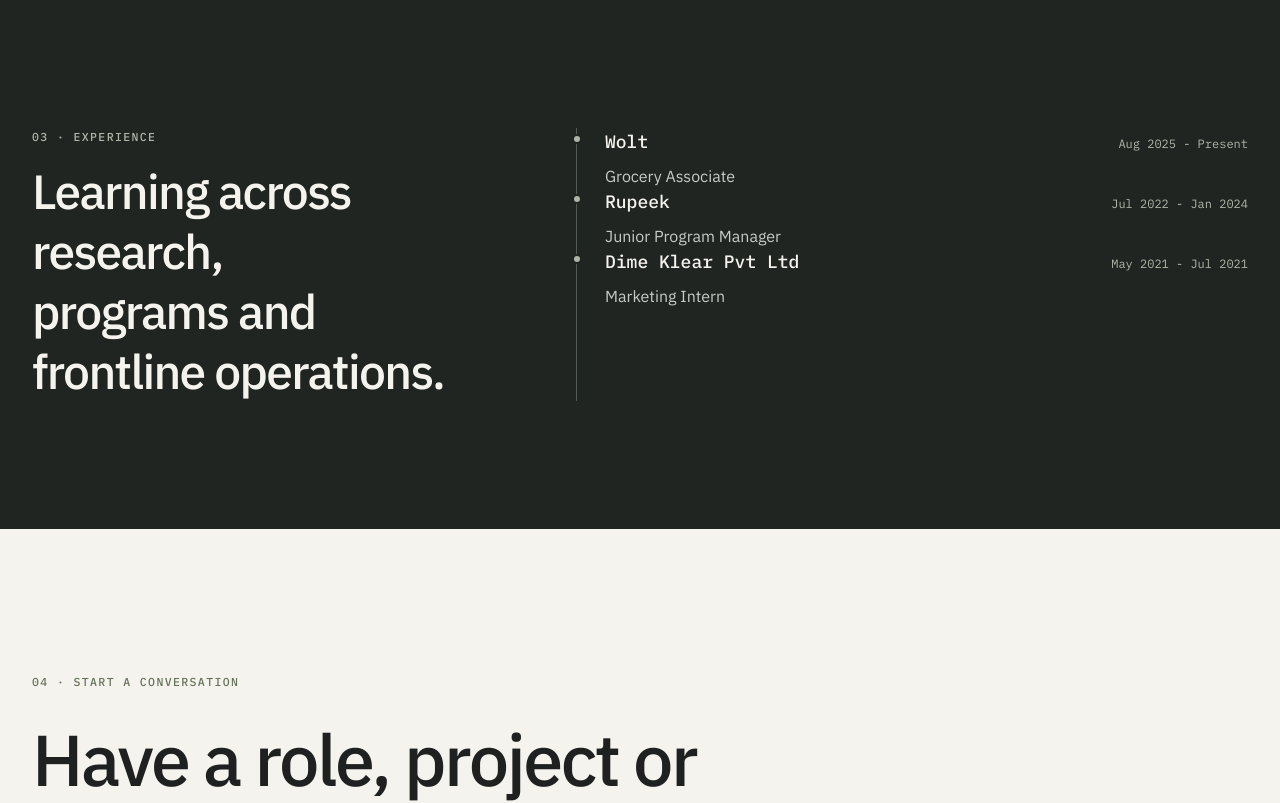
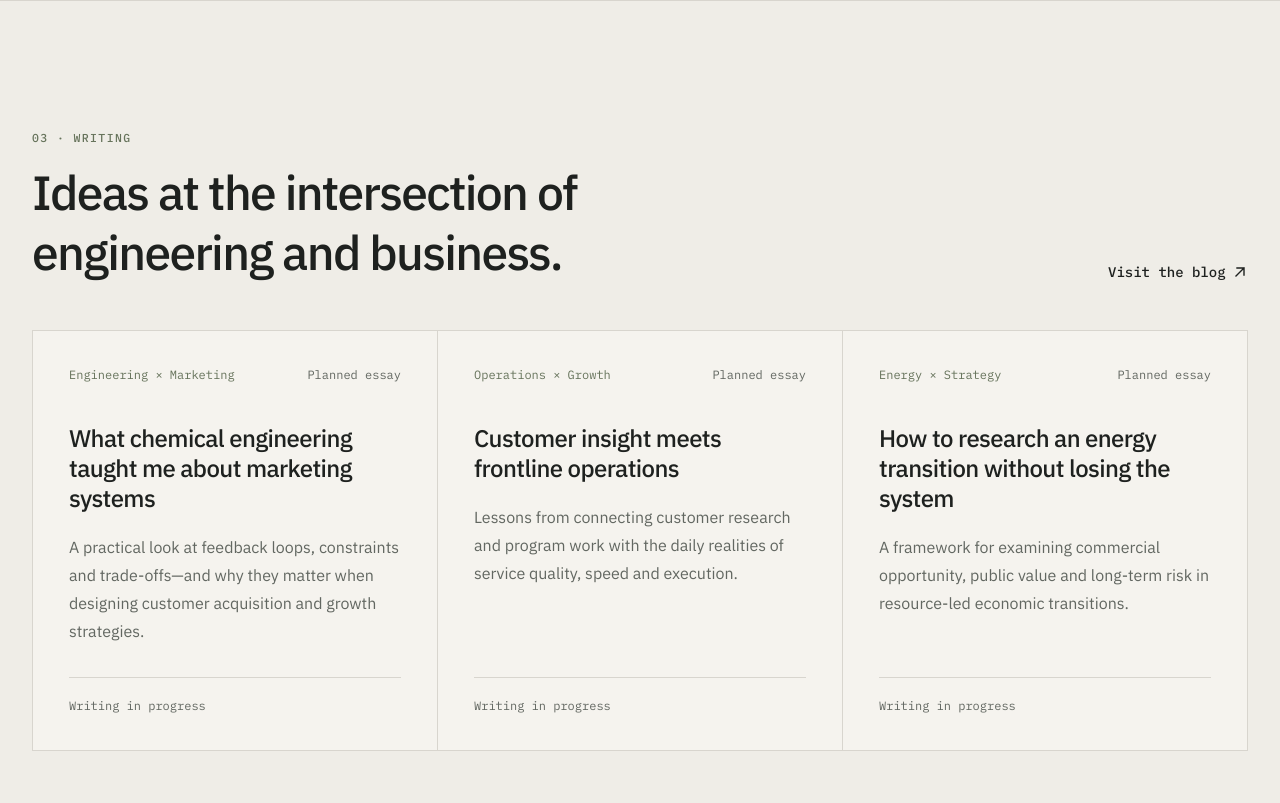
Before and after one commit to vishvanathnaik/portfolio-website, a Next.js app: page / in a window 1280 px wide. Shown: the part 2840-3643 px from the top of the page. Built offline with nearby package versions, Linux system fonts and the light colour scheme.

Commit message:
Add blog preview to homepage

```diff
--- a/app/page.tsx
+++ b/app/page.tsx
@@ -1,5 +1,6 @@
 import Link from "next/link";
 import { ArrowUpRight } from "@/components/icons";
+import { BlogCard } from "@/components/blog-card";
 import { ButtonLink } from "@/components/button-link";
 import { CapabilityGroups } from "@/components/capability-groups";
 import { ContactLinks } from "@/components/contact-links";
@@ -7,6 +8,7 @@
 import { ProjectCard } from "@/components/project-card";
 import { Reveal } from "@/components/reveal";
 import { SectionHeading } from "@/components/section-heading";
+import { blogPosts } from "@/data/blog-posts";
 import { featuredProjects } from "@/data/projects";
 
 export default function Home() {
@@ -63,12 +65,32 @@
         <CapabilityGroups />
       </section>
 
+      <section className="border-y border-line bg-[#efede7] py-24 md:py-32" aria-labelledby="writing">
+        <div className="container-shell">
+          <Reveal>
+            <SectionHeading
+              id="writing"
+              label="03 · Writing"
+              title="Ideas at the intersection of engineering and business."
+              action={{ label: "Visit the blog", href: "/blog" }}
+            />
+          </Reveal>
+          <div className="mt-12 grid gap-px overflow-hidden border border-line bg-line md:grid-cols-3">
+            {blogPosts.map((post, index) => (
+              <Reveal key={post.slug} delay={index * 0.06}>
+                <BlogCard post={post} />
+              </Reveal>
+            ))}
+          </div>
+        </div>
+      </section>
+
       <section className="bg-night py-24 text-paper md:py-32" aria-labelledby="experience">
         <div className="container-shell grid gap-14 lg:grid-cols-[0.8fr_1.2fr] lg:gap-24">
           <Reveal>
             <SectionHeading
               id="experience"
-              label="03 · Experience"
+              label="04 · Experience"
               title="Learning across research, programs and frontline operations."
               inverse
             />
@@ -79,7 +101,7 @@
 
       <section className="container-shell py-24 md:py-36" aria-labelledby="contact-home">
         <Reveal>
-          <p className="eyebrow text-olive">04 · Start a conversation</p>
+          <p className="eyebrow text-olive">05 · Start a conversation</p>
           <div className="mt-6 grid gap-10 lg:grid-cols-[1fr_auto] lg:items-end">
             <h2 id="contact-home" className="text-balance max-w-4xl text-4xl font-medium leading-tight tracking-[-0.035em] sm:text-5xl md:text-7xl">
               Have a role, project or problem worth exploring?
```
